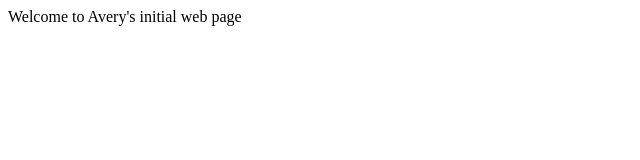
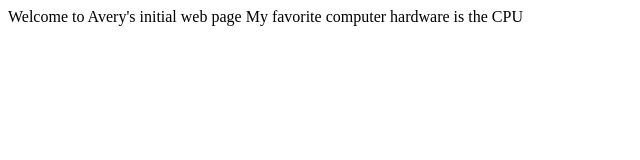
Before and after one commit to averymcconnell571-cmyk/cis270-cloud, a plain HTML site: page index.html in a window 1280 px wide. Shown: the whole page, without its empty margins (0-640 px from the left). Drawn offline with Linux system fonts and the light colour scheme.

Commit message:
Update index.html

```diff
--- a/index.html
+++ b/index.html
@@ -7,6 +7,7 @@
 </head>
 <body>
 Welcome to Avery's initial web page
+  My favorite computer hardware is the CPU
 </body>
 
 </html>
```
